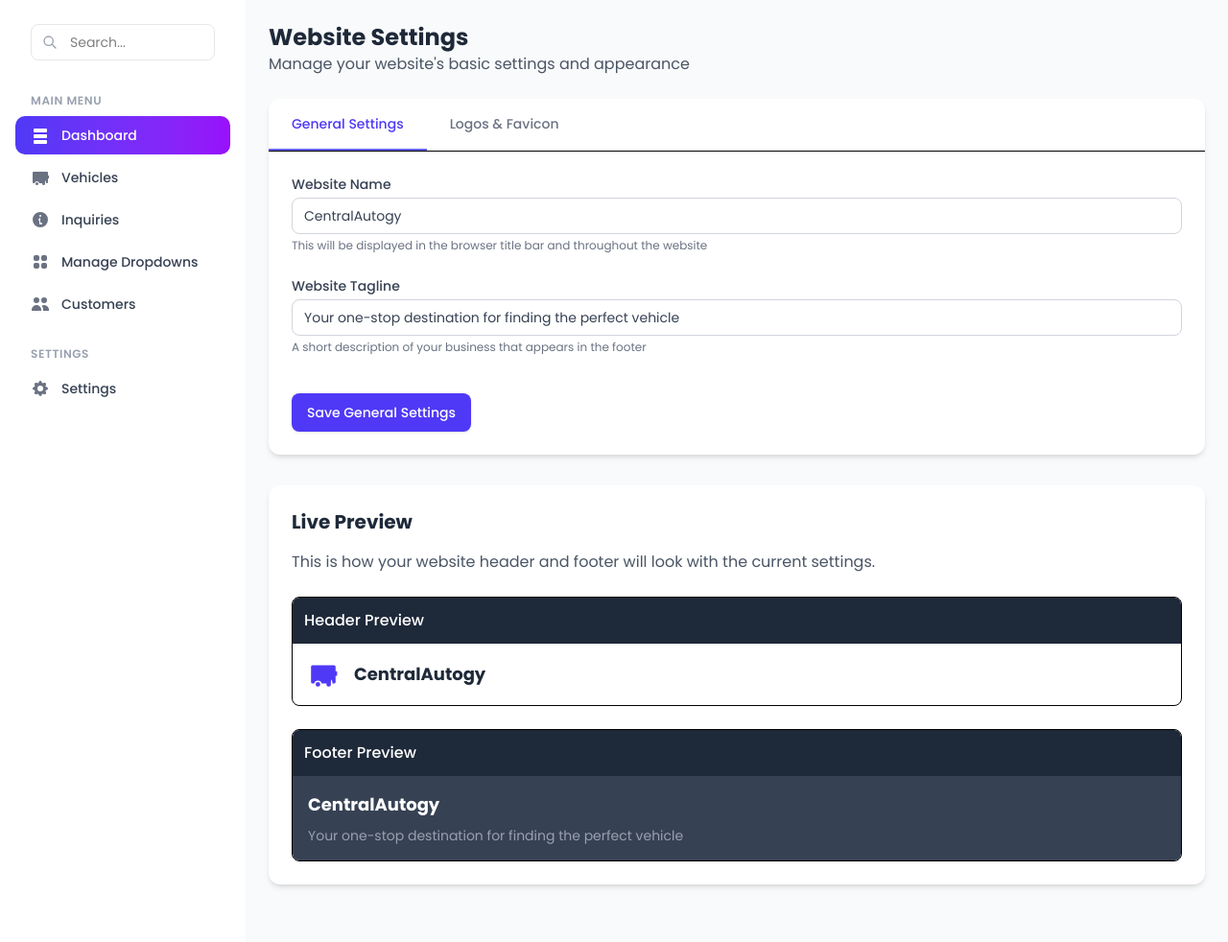
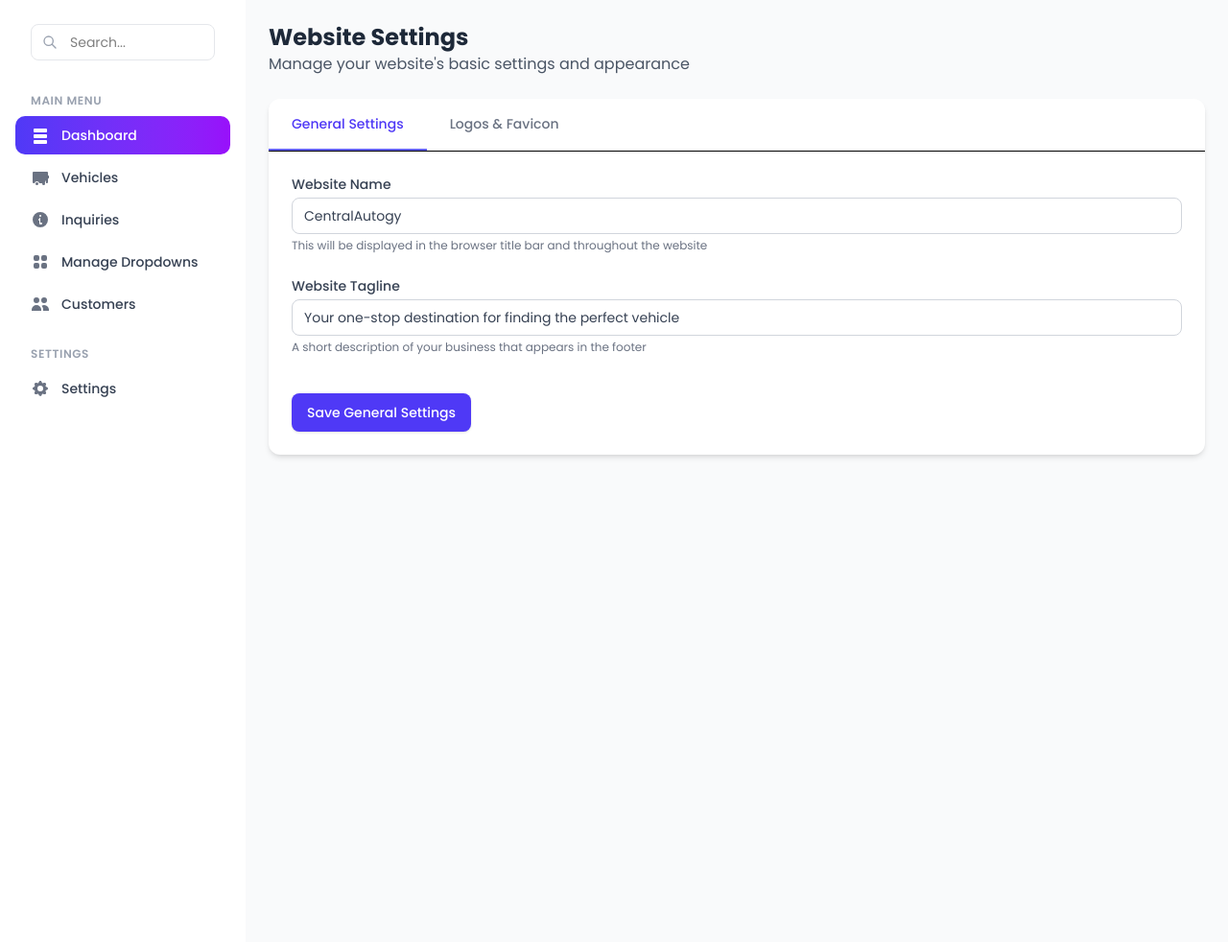
Before and after one commit to UsamaBashir786/CarInventorySystem, a PHP site: page /admin/settings.php in a window 1280 px wide. Shown: the part 69-1051 px from the top of the page at 96% size. Run offline with PHP 8.4, Linux system fonts and the light colour scheme; the visitor is signed in with stand-in values (Sample User, id 1); data that the repository does not hold is empty; some libraries are stand-ins or nearby versions.

Commit message:
first commit

```diff
--- a/admin/settings.php
+++ b/admin/settings.php
@@ -481,46 +481,6 @@ $conn->close();
         </div>
       </div>
 
-      <!-- Live Preview Section -->
-      <div class="mt-8 bg-white rounded-xl shadow-md p-6">
-        <h3 class="text-xl font-bold text-gray-800 mb-4">Live Preview</h3>
-        <p class="text-gray-600 mb-6">This is how your website header and footer will look with the current settings.</p>
-
-        <!-- Header Preview -->
-        <div class="border rounded-lg mb-6 overflow-hidden">
-          <div class="bg-gray-800 text-white p-3 font-medium">Header Preview</div>
-          <div class="p-4 flex items-center space-x-4">
-            <?php if (!empty($settings['navbar_logo_path'])): ?>
-              <img src="<?php echo '../' . htmlspecialchars($settings['navbar_logo_path']); ?>" alt="Navbar Logo" class="h-8">
-            <?php else: ?>
-              <svg xmlns="http://www.w3.org/2000/svg" class="h-8 w-8 text-indigo-600" viewBox="0 0 20 20" fill="currentColor">
-                <path d="M8 16.5a1.5 1.5 0 11-3 0 1.5 1.5 0 013 0zm7 0a1.5 1.5 0 11-3 0 1.5 1.5 0 013 0z" />
-                <path d="M3 4a1 1 0 00-1 1v10a1 1 0 001 1h1.05a2.5 2.5 0 014.9 0H14a1 1 0 001-1v-3h-5v-1h9V8h-1a1 1 0 00-1-1h-6a1 1 0 00-1 1v7.05A2.5 2.5 0 0115.95 16H17a1 1 0 001-1V5a1 1 0 00-1-1H3z" />
-              </svg>
-            <?php endif; ?>
-            <span class="text-lg font-bold text-gray-800"><?php echo htmlspecialchars($settings['site_name'] ?? 'CentralAutogy'); ?></span>
-          </div>
-        </div>
-
-        <!-- Footer Preview -->
-        <div class="border rounded-lg overflow-hidden">
-          <div class="bg-gray-800 text-white p-3 font-medium">Footer Preview</div>
-          <div class="p-4 bg-gray-700 text-white">
-            <div class="flex items-center space-x-2 mb-2">
-              <?php if (!empty($settings['footer_logo_path'])): ?>
-                <img src="<?php echo '../' . htmlspecialchars($settings['footer_logo_path']); ?>" alt="Footer Logo" class="h-7">
-                <? phpelse: ?>
-                <svg xmlns="http://www.w3.org/2000/svg" class="h-7 w-7 text-indigo-400" viewBox="0 0 20 20" fill="currentColor">
-                  <path d="M8 16.5a1.5 1.5 0 11-3 0 1.5 1.5 0 013 0zm7 0a1.5 1.5 0 11-3 0 1.5 1.5 0 013 0z" />
-                  <path d="M3 4a1 1 0 00-1 1v10a1 1 0 001 1h1.05a2.5 2.5 0 014.9 0H14a1 1 0 001-1v-3h-5v-1h9V8h-1a1 1 0 00-1-1h-6a1 1 0 00-1 1v7.05A2.5 2.5 0 0115.95 16H17a1 1 0 001-1V5a1 1 0 00-1-1H3z" />
-                </svg>
-              <?php endif; ?>
-              <h3 class="text-lg font-bold"><?php echo htmlspecialchars($settings['site_name'] ?? 'CentralAutogy'); ?></h3>
-            </div>
-            <p class="text-gray-400 text-sm"><?php echo htmlspecialchars($settings['site_tagline'] ?? 'Your one-stop destination for finding the perfect vehicle'); ?></p>
-          </div>
-        </div>
-      </div>
 
     </main>
   </div>
--- a/includes/navbar.php
+++ b/includes/navbar.php
@@ -76,10 +76,7 @@ if (!function_exists('get_setting')) {
               </svg>
             </button>
             <div id="userDropdown" class="absolute right-0 mt-2 w-48 bg-white rounded-md shadow-lg py-1 z-50 hidden">
-              <a href="profile.php" class="block px-4 py-2 text-sm text-gray-700 hover:bg-indigo-50">Profile</a>
               <a href="saved-vehicles.php" class="block px-4 py-2 text-sm text-gray-700 hover:bg-indigo-50">Saved Vehicles</a>
-              <a href="test-drives.php" class="block px-4 py-2 text-sm text-gray-700 hover:bg-indigo-50">My Test Drives</a>
-              <a href="financing.php" class="block px-4 py-2 text-sm text-gray-700 hover:bg-indigo-50">Financing</a>
               <div class="border-t border-gray-100 my-1"></div>
               <a href="logout.php" class="block px-4 py-2 text-sm text-red-600 hover:bg-red-50">Logout</a>
             </div>
@@ -103,10 +100,8 @@ if (!function_exists('get_setting')) {
     <!-- Mobile menu -->
     <div id="mobileMenu" class="hidden md:hidden mt-4 pb-2">
       <div class="flex flex-col space-y-2">
-        <a href="index.php" class="text-indigo-600 font-medium py-2">Home</a>
         <a href="index.php" class="text-gray-600 hover:text-indigo-600 transition-colors py-2">Inventory</a>
         <a href="about.php" class="text-gray-600 hover:text-indigo-600 transition-colors py-2">About Us</a>
-        <a href="financing.php" class="text-gray-600 hover:text-indigo-600 transition-colors py-2">Financing</a>
         <a href="contact.php" class="text-gray-600 hover:text-indigo-600 transition-colors py-2">Contact</a>
 
         <?php
--- a/index.php
+++ b/index.php
@@ -666,7 +666,7 @@ $totalPages = ceil($totalVehicles / $itemsPerPage);
                       <p class="text-indigo-600 font-semibold text-xl">$<?php echo number_format($vehicle['price'], 2); ?></p>
                     </div>
                     <a href="car-details.php?id=<?php echo $vehicle['id']; ?>" class="bg-indigo-600 hover:bg-indigo-700 text-white px-4 py-2 rounded-lg text-sm font-medium transition-colors">
-                      View Details
+                      ViewDetails
                     </a>
                   </div>
                 </div>
```
Also changed, not shown: about.php (+0 -7 lines), src/output.css (+61 -0 lines), assets/images/67e6f5582fa60.png (added), assets/images/67e6f57908d31.png (added).
